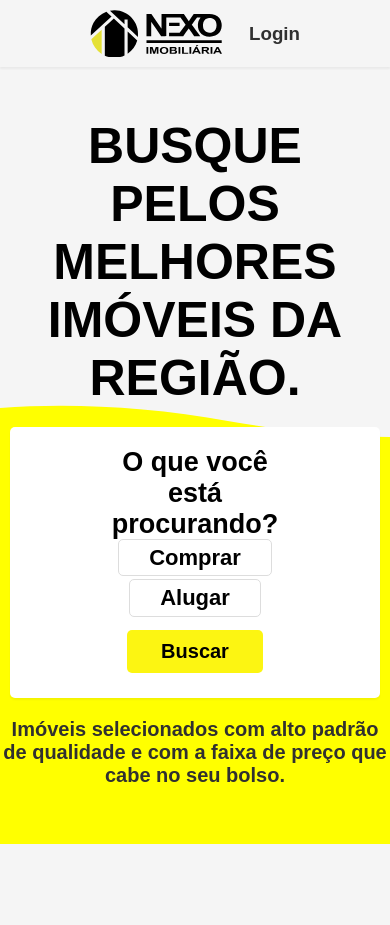
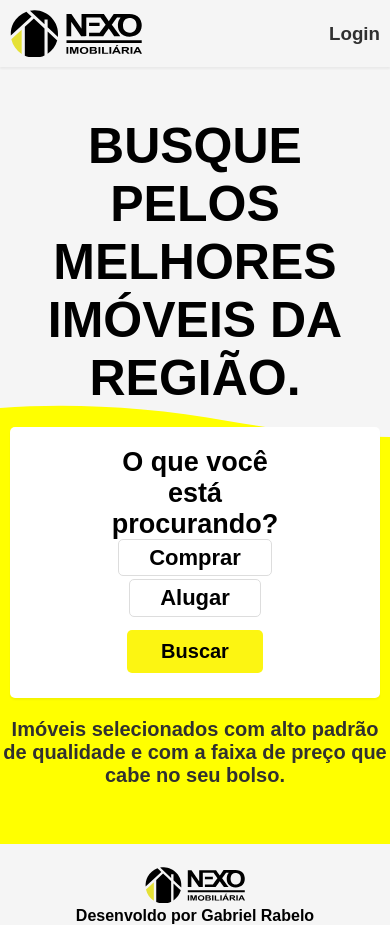
Before and after one commit to gabrielrab/nexo-front-end, a React (Create React App) app: page / in a window 390 px wide. Before the commit the page ends 844 px from the top, so only its background shows below. Built offline with nearby package versions, Linux system fonts and the light colour scheme.

Commit message:
Finish 16-07

```diff
--- a/src/pages/Busca.css
+++ b/src/pages/Busca.css
@@ -49,7 +49,7 @@ nav .search ul li label select{
     margin-top: 5px;
 }
 
-input{
+nav .search ul li label input{
     background: #F8F8F8;
     padding: 5px 14px;
     margin-left: 5px;
--- a/src/pages/Main.css
+++ b/src/pages/Main.css
@@ -78,4 +78,16 @@ main .container{
     background: #fcf512;
     border: none;
 }
-@media screen and (max-width: 767px) and (min-width: 300px) {}
+.foo{
+    margin-top: 30px;
+    width: 100vw;
+    text-align: center;
+}
+.foo img {
+    width: 100px;
+}
+@media screen and (max-width: 767px) and (min-width: 300px) {
+    main header{
+        padding: 10px;
+    }
+}
--- a/src/pages/Main.js
+++ b/src/pages/Main.js
@@ -21,6 +21,7 @@ export default function Main({ history }) {
     </label>
   );
   return (
+    <>
       <main>
         <header>
           <img src={logo} alt="Nexo" />
@@ -42,6 +43,12 @@ export default function Main({ history }) {
             preço que cabe no seu bolso.
           </p>
         </div>
+        <div className="foo">
+          <img src={logo} alt="Nexo" />
+          <br />
+          Desenvoldo por Gabriel Rabelo
+        </div>
       </main>
+    </>
   );
 }
```
Lines whose indentation alone changed are shown as unchanged.
